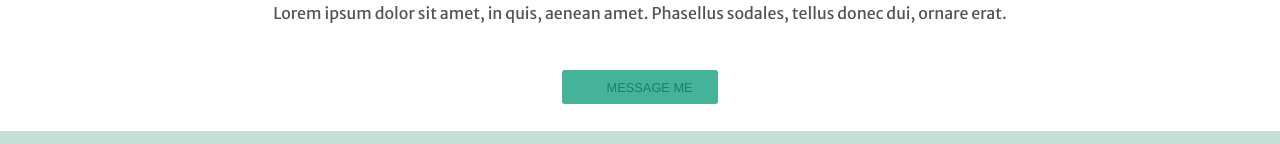
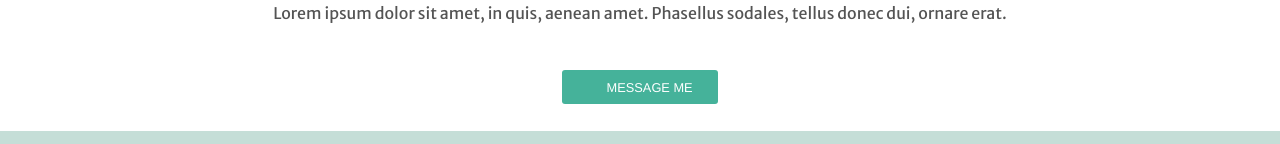
Before and after one commit to Gabiincode/personal-website, a plain HTML site: page index.html in a window 1280 px wide. Shown: the part 1277-1421 px from the top of the page. Drawn offline with Linux system fonts and the light colour scheme.

Commit message:
Update style.css

```diff
--- a/style.css
+++ b/style.css
@@ -83,7 +83,7 @@ hr{
     position: relative;
     background: #45b29a;
     padding: 0.75em 2em 0.75em 3.5em;
-    color: #1b7f69;
+    color: #fff;
     text-decoration: none;
     margin: 1.5em 0 0;
     border-radius: 3px;
```
